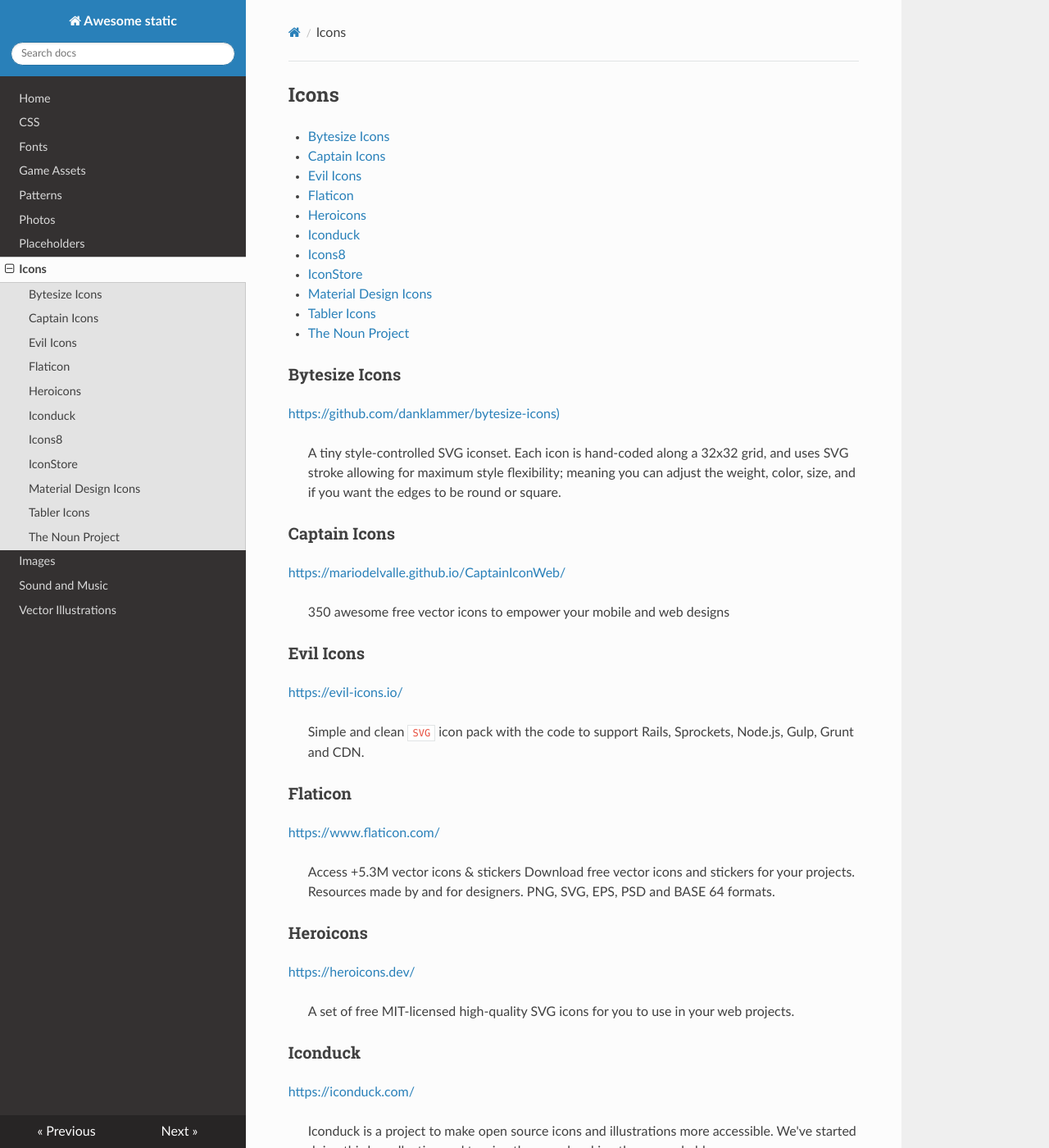
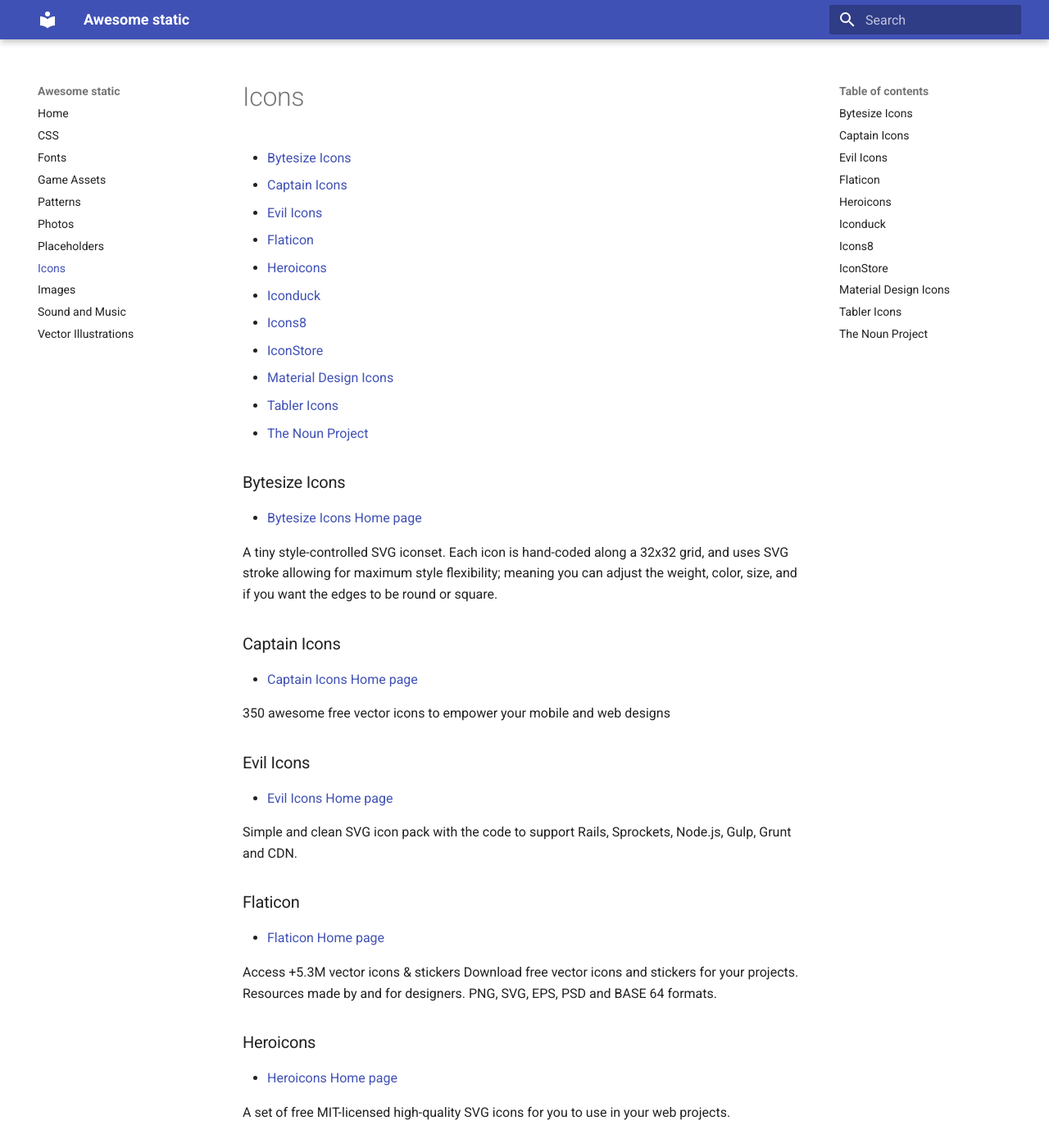
Before and after one commit to euribates/awesome-static, an MkDocs documentation site: the page built from docs/icons.md, in a window 1280 px wide and 1400 px high. Shown: the whole window at 82% size. Built offline with MkDocs 1.6.1 and Material for MkDocs 9.7.7, drawn with Linux system fonts in a browser that asks for light colours; nearby versions of some CDN libraries; some of the changed text lies outside the part shown.

Commit message:
Change in format

```diff
--- a/docs/icons.md
+++ b/docs/icons.md
@@ -1,79 +1,86 @@
-## Icons
+---
+title: Icons
+---
 
-
-- [Bytesize Icons](#bytesize-icons)
-- [Captain Icons](#captain-icons)
-- [Evil Icons](#evil-icons)
-- [Flaticon](#flaticon)
-- [Heroicons](#heroicons)
-- [Iconduck](#iconduck)
-- [Icons8](#icons8)
-- [IconStore](#iconstore)
-- [Material Design Icons](#material-design-icons)
-- [Tabler Icons](#tabler-icons)
-- [The Noun Project](#the-noun-project)
+[TOC]
 
 
 ### Bytesize Icons
-<https://github.com/danklammer/bytesize-icons)>
 
-> A tiny style-controlled SVG iconset. Each icon is hand-coded along a 32x32
-> grid, and uses SVG stroke allowing for maximum style flexibility; meaning you
-> can adjust the weight, color, size, and if you want the edges to be round or
-> square.
+- [Bytesize Icons Home page](https://github.com/danklammer/bytesize-icons)
+
+A tiny style-controlled SVG iconset. Each icon is hand-coded along a 32x32
+grid, and uses SVG stroke allowing for maximum style flexibility; meaning you
+can adjust the weight, color, size, and if you want the edges to be round or
+square.
 
 ### Captain Icons
-<https://mariodelvalle.github.io/CaptainIconWeb/>
 
-> 350 awesome free vector icons to empower your mobile and web designs
+- [Captain Icons Home page](https://mariodelvalle.github.io/CaptainIconWeb/)
+
+350 awesome free vector icons to empower your mobile and web designs
+
 
 ### Evil Icons
-<https://evil-icons.io/>
 
-> Simple and clean `SVG` icon pack with the code to support Rails, Sprockets,
-> Node.js, Gulp, Grunt and CDN.
+- [Evil Icons Home page](https://evil-icons.io/)
+
+Simple and clean SVG icon pack with the code to support Rails, Sprockets,
+Node.js, Gulp, Grunt and CDN.
+
 
 ### Flaticon
-<https://www.flaticon.com/>
 
-> Access +5.3M vector icons & stickers Download free vector icons and stickers
-> for your projects. Resources made by and for designers. PNG, SVG, EPS, PSD
-> and BASE 64 formats.
+- [Flaticon Home page](https://www.flaticon.com/)
+
+Access +5.3M vector icons & stickers Download free vector icons and stickers
+for your projects. Resources made by and for designers. PNG, SVG, EPS, PSD
+and BASE 64 formats.
 
 ### Heroicons
-<https://heroicons.dev/>
 
-> A set of free MIT-licensed high-quality SVG icons for you to use in your web
-> projects.
+- [Heroicons Home page](https://heroicons.dev/)
+
+A set of free MIT-licensed high-quality SVG icons for you to use in your web
+projects.
 
 ### Iconduck
-<https://iconduck.com/>
 
-> Iconduck is a project to make open source icons and illustrations more
-> accessible. We've started doing this by collecting and tagging them, and
-> making them searchable.
+- [Iconduck Home page](https://iconduck.com/)
+
+Iconduck is a project to make open source icons and illustrations more
+accessible. We've started doing this by collecting and tagging them, and
+making them searchable.
+
 
 ### Icons8
-<https://icons8.com/>
 
-> 69,400 Free Flat Icons in any format, size and color in 20 seconds
+- [Icons8 Home page](https://icons8.com/)
+
+69,400 Free Flat Icons in any format, size and color in 20 seconds
+
 
 ### IconStore
-<https://iconstore.co/>
 
-> Free Icons by First-Class Designers
+- [IconStore Home page](https://iconstore.co/)
+
+Free Icons by First-Class Designers
+
 
 ### Material Design Icons
-<https://materialdesignicons.com/>
 
-> Material Design Icons' growing icon collection allows designers and
-> developers targeting various platforms to download icons in the format, color
-> and size they need for any project.
+- [Material Design Icons Home page](https://materialdesignicons.com/)
+
+Material Design Icons' growing icon collection allows designers and
+developers targeting various platforms to download icons in the format, color
+and size they need for any project.
+
 
 ### Tabler Icons
-<https://tablericons.com/>
 
-> 558 Fully customizable free SVG icons. (MIT license)
+- [Tabler icons Home page](https://tablericons.com/)
+
+558 Fully customizable free SVG icons. (MIT license)
 
 - Sample: <svg xmlns="http://www.w3.org/2000/svg" class="icon icon-tabler icon-tabler-adjustments" width="44" height="44" viewBox="0 0 24 24" stroke-width="1.5" stroke="#009688" fill="none" stroke-linecap="round" stroke-linejoin="round">
   <path stroke="none" d="M0 0h24v24H0z"/>
@@ -88,8 +95,10 @@
   <line x1="18" y1="9" x2="18" y2="20" />
 </svg>
 
+
 ### The Noun Project
-<https://thenounproject.com/>
 
-> Icons for everything. Over 2 Million curated icons, created by a global
-> community
+- [The Noun Project Home page](https://thenounproject.com/)
+
+Icons for everything. Over 2 Million curated icons, created by a global
+community
--- a/mkdocs.yml
+++ b/mkdocs.yml
@@ -1,5 +1,6 @@
 site_name: Awesome static
-theme: readthedocs
+theme:
+  name: material
 nav:
     - Home: index.md
     - CSS: css.md
--- a/requirements.txt
+++ b/requirements.txt
@@ -1 +1,2 @@
 mkdocs
+mkdocs-material
```
Also changed, not shown: README.md (+4 -5 lines), docs/placeholders.md (+26 -17 lines).
